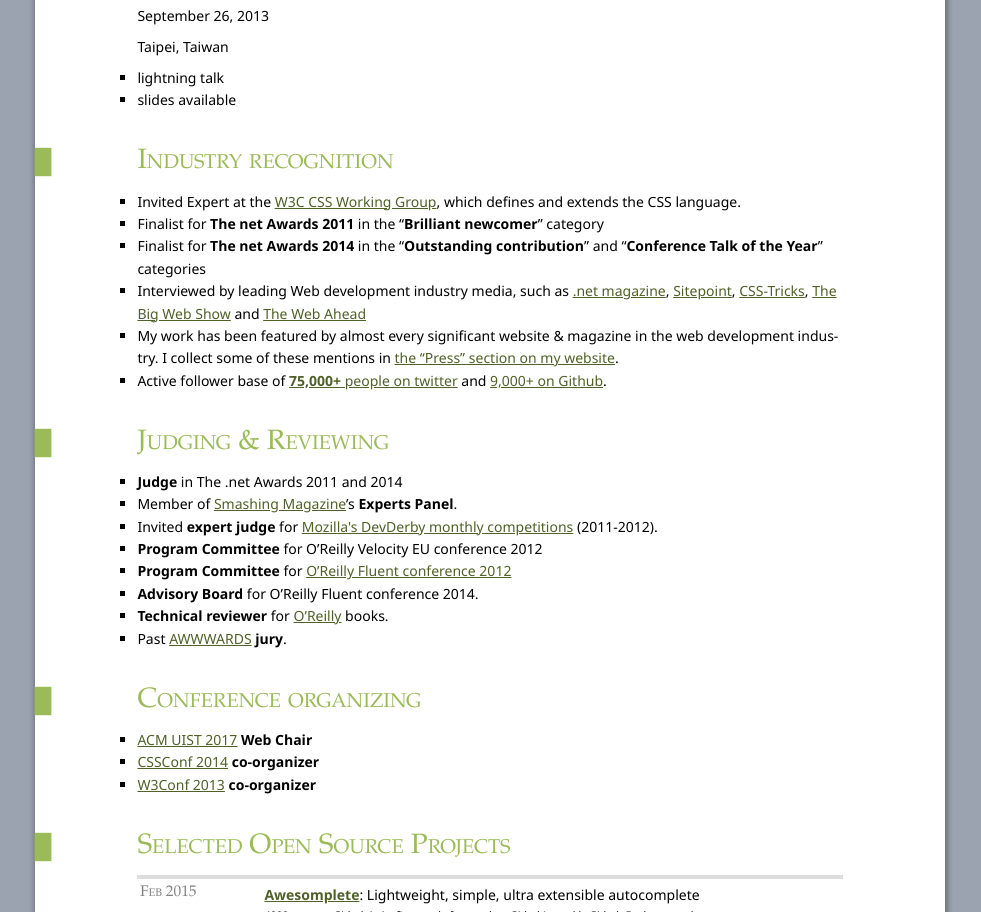
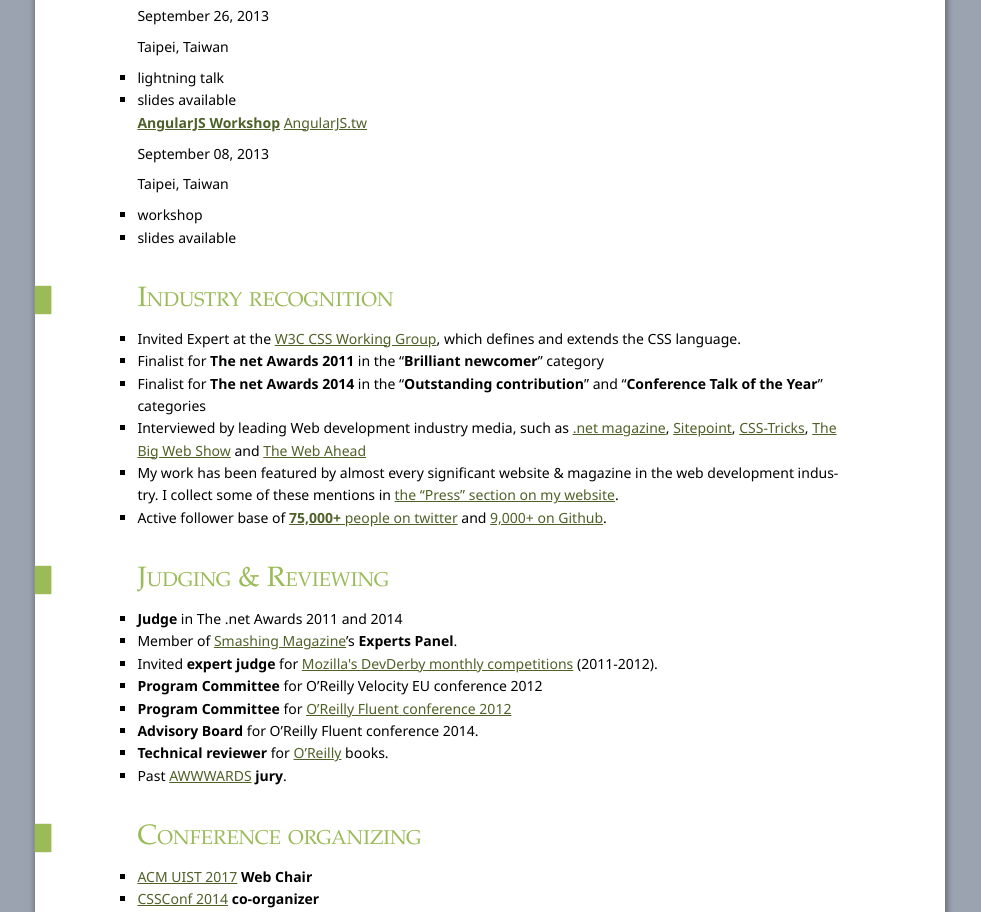
Before and after one commit to gsklee/gsklee.github.io, a plain HTML site: page résumé.html in a window 1280 px wide. Shown: the part 2113-3025 px from the top of the page, without its empty margins (150-1131 px from the left). Drawn offline with Linux system fonts and the light colour scheme.

Commit message:
Update résumé.html

```diff
--- a/résumé.html
+++ b/résumé.html
@@ -438,6 +438,23 @@ footer {
             <li>slides available</li>
           </ul>
         </dd>
+
+        <dt>
+          <b class="speech-title">
+            <a href="http://slides.com/gsklee/angular-demo-barchart/" target="_blank">AngularJS Workshop</a>
+          </b>
+          <a href="http://angularjs-tw.kktix.cc/events/angularjsworkshop/" target="_blank">AngularJS.tw</a>
+        </dt>
+        <dd>
+          <p>
+            <time datetime="2013-09-08">September 08, 2013</time>
+          </p>
+          <p>Taipei, Taiwan</p>
+          <ul class="speech-tags">
+            <li>workshop</li>
+            <li>slides available</li>
+          </ul>
+        </dd>
       </dl>
     </section>
 
```
